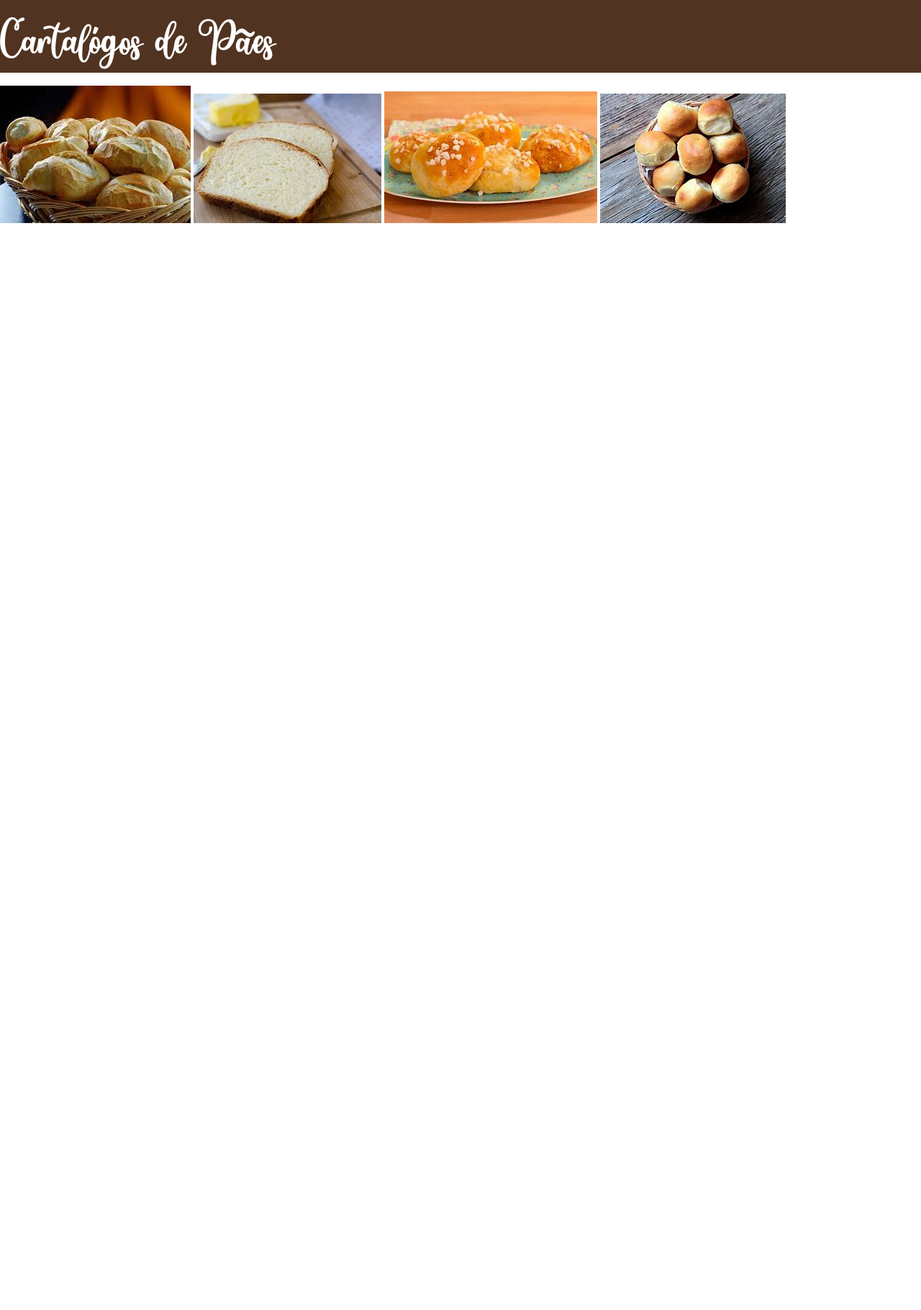
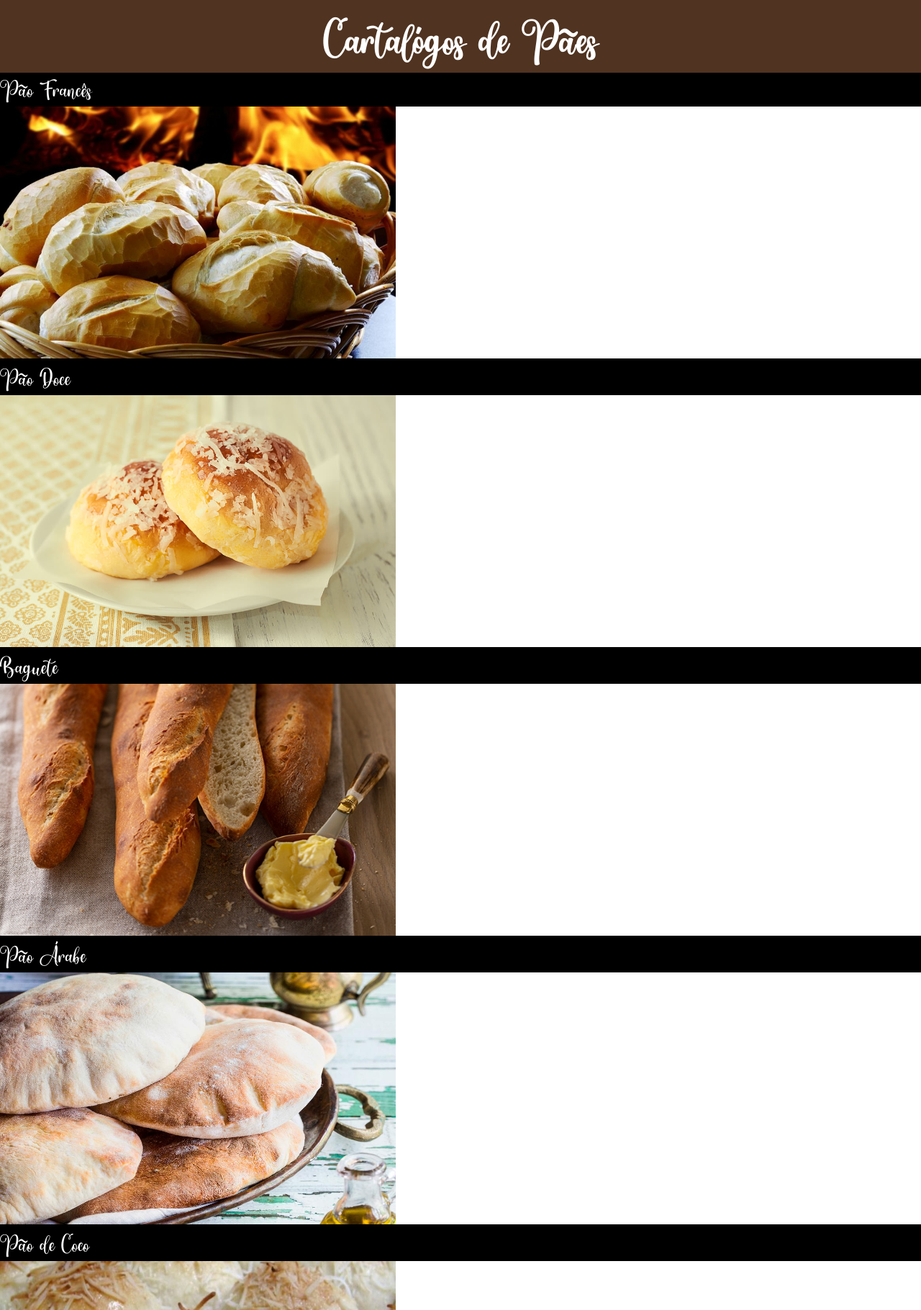
Before and after one commit to FehhNascimento/PW_WEFinfo, a PHP site: page /pages/pao.php in a window 1280 px wide. Shown: the part 100-1920 px from the top of the page at 72% size. Before the commit the page ends 410 px from the top, so only its background shows below. Run offline with PHP 8.4, Linux system fonts and the light colour scheme.

Commit message:
cartalogo concluido

```diff
--- a/css/csspao.css
+++ b/css/csspao.css
@@ -28,4 +28,16 @@ h1{
 	border-color: #503320;
 	background-color: #503320;
   color:white ;
+  text-align: center;
 }
+img{
+  height: 350px;
+  width: 550px;
+}
+p{
+  background-color:	black;
+  font-family: Shepila;
+  color:white;
+ margin-top: -4px;
+
+}
--- a/pages/pao.php
+++ b/pages/pao.php
@@ -11,7 +11,7 @@
 </head>
 <body>
 <header>
-        <img id="imp" src="../fotos/Logo.png" alt="Logo Panificadora Ramalho">
+        <a href="../index.php"><img id="imp" src="../fotos/Logo.png" alt="Logo Panificadora Ramalho"></a>
         <div id="link">
         </div>
       </header>
@@ -19,10 +19,21 @@
 
       </aside>
       <h1>Cartalógos de Pães</h1>
-      <br>
-      <img src="../fotos/baixados.jpeg"/>
-      <img src="../fotos/paao.jpeg">
-      <img src="../fotos/pao.jpeg">
-      <img src="../fotos/pao2.jpeg">
+      <div class="paof">
+      <p>Pão Francês</p>
+      <img src="../fotos/paof.jpg">
+       </div>
+       <p>Pão Doce</p>
+       <img src="../fotos/paodoce.jpg">
+       <p>Baguete</p>
+       <img src="../fotos/baguete.jpg">
+       <p>Pão Árabe</p>
+       <img src="../fotos/paoarabe.jpg">
+       <p>Pão de Coco</p>
+       <img src="../fotos/pcoco.jpg">
+       <p>Pão de Queijo</p>
+       <img src="../fotos/Queijo.jpg">
+
+
 </body>
 </html>
```
Also changed, not shown: fotos/baguete.jpg (added), fotos/baixados.jpeg (deleted), fotos/paoarabe.jpg (added), fotos/paodoce.jpg (added), fotos/paof.jpg (added), fotos/pcoco.jpg (added), fotos/queijo.jpg (added), 1 other file.
